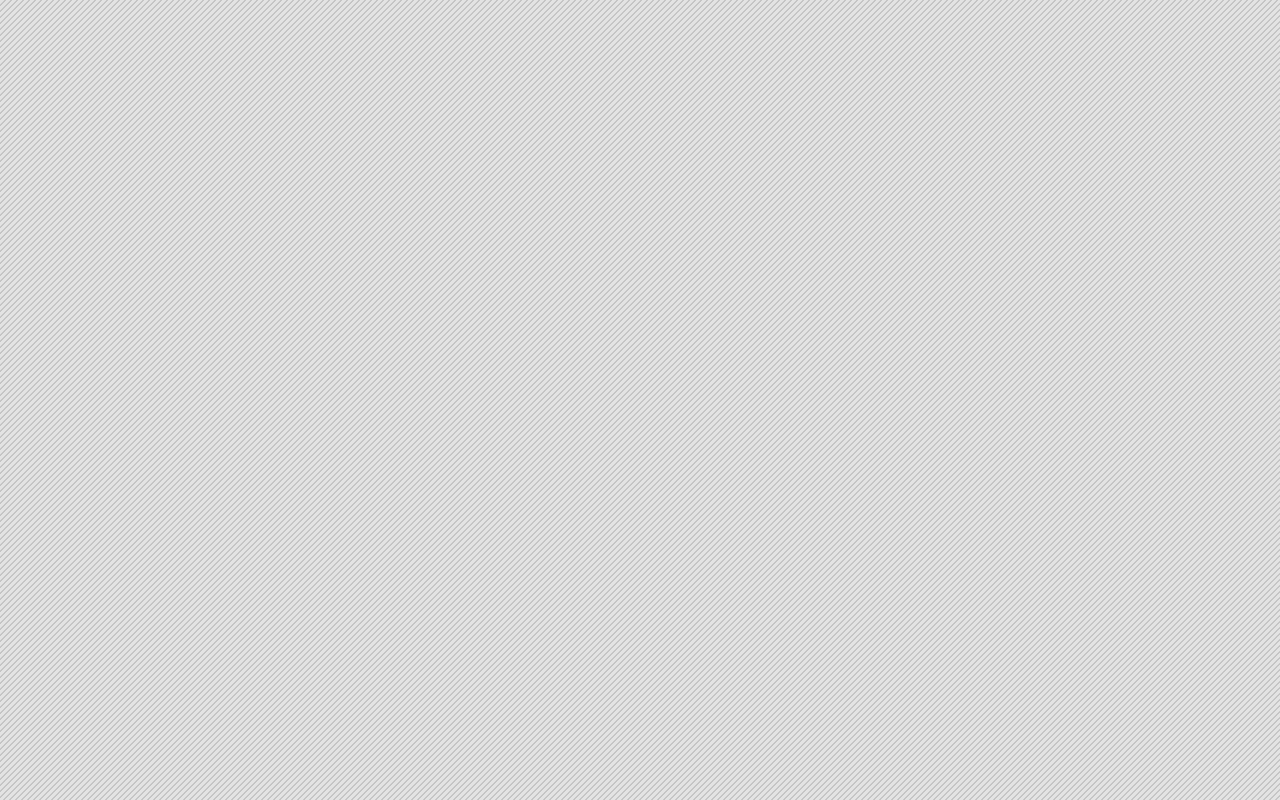
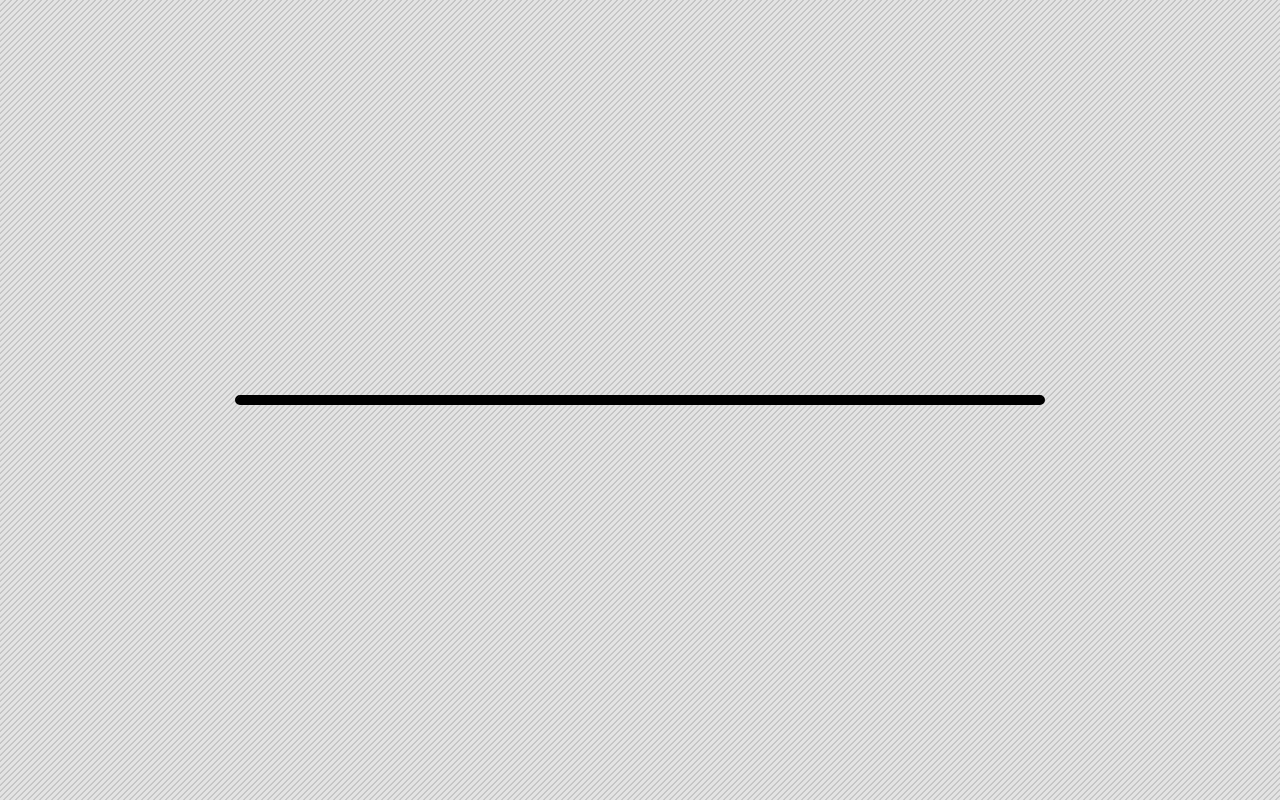
Before and after one commit to Erehmaryann/custom_video_player, a plain HTML site: page index.html in a window 1280 px wide. Drawn offline with Linux system fonts and the light colour scheme.

Commit message:
created the parent container

```diff
--- a/index.html
+++ b/index.html
@@ -28,6 +28,8 @@
     <!-- https://pixabay.com/videos/download/video-63241_medium.mp4?attachment -->
     <!-- Cherry Flower -->
     <!-- https://pixabay.com/videos/download/video-66823_tiny.mp4?attachment -->
+    <!-- Parent Container -->
+    <div class="player"></div>
 
     <!-- Script -->
     <script src="script.js"></script>
```
